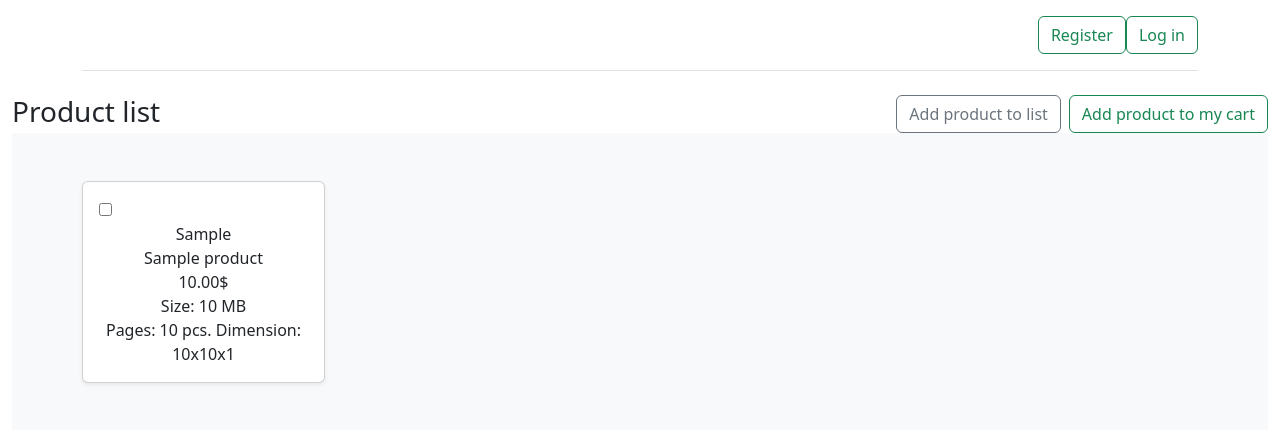
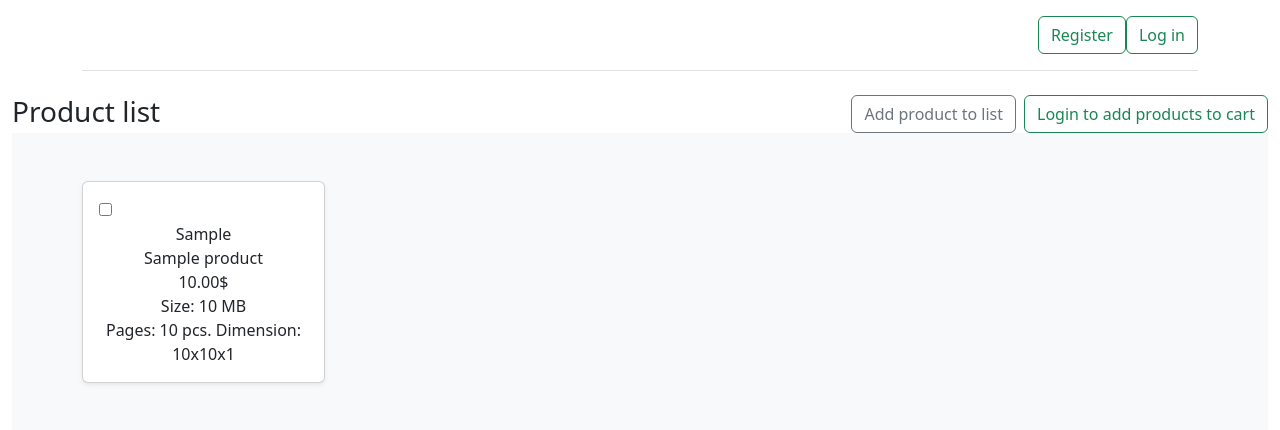
Before and after one commit to Gwinplaine/Denis_Vashkevich_Testtask, a Django app: page / in a window 1280 px wide. Shown: the top 430 px of the page. Run offline with Django 4.2, Linux system fonts and the light colour scheme; tables that the repository leaves empty hold one stand-in row (values such as "Sample post"); some libraries are stand-ins or nearby versions.

Commit message:
Update index.html

```diff
--- a/testtask/templates/DVscandiweb/index.html
+++ b/testtask/templates/DVscandiweb/index.html
@@ -8,10 +8,15 @@
         <div class="panel-body">
             <a type="button" href="{% url 'add-product' %}" class="btn btn-outline-secondary">Add product to list</a>
         </div>
+        {% if user.is_authenticated %}
             <button type="submit" form="delete_form" class="btn btn-outline-success" id="addtocart-product-btn">
                 Add product to my cart
             </button>
-
+        {% else %}
+            <div class="panel-body">
+                <a type="button" href="{% url 'users:login' %}" class="btn btn-outline-success">Login to add products to cart</a>
+            </div>
+        {% endif %}
 </div>
 </header>
     <form action="{% url 'add_to_fav' %}" id="delete_form" method='post' class="form">
```
